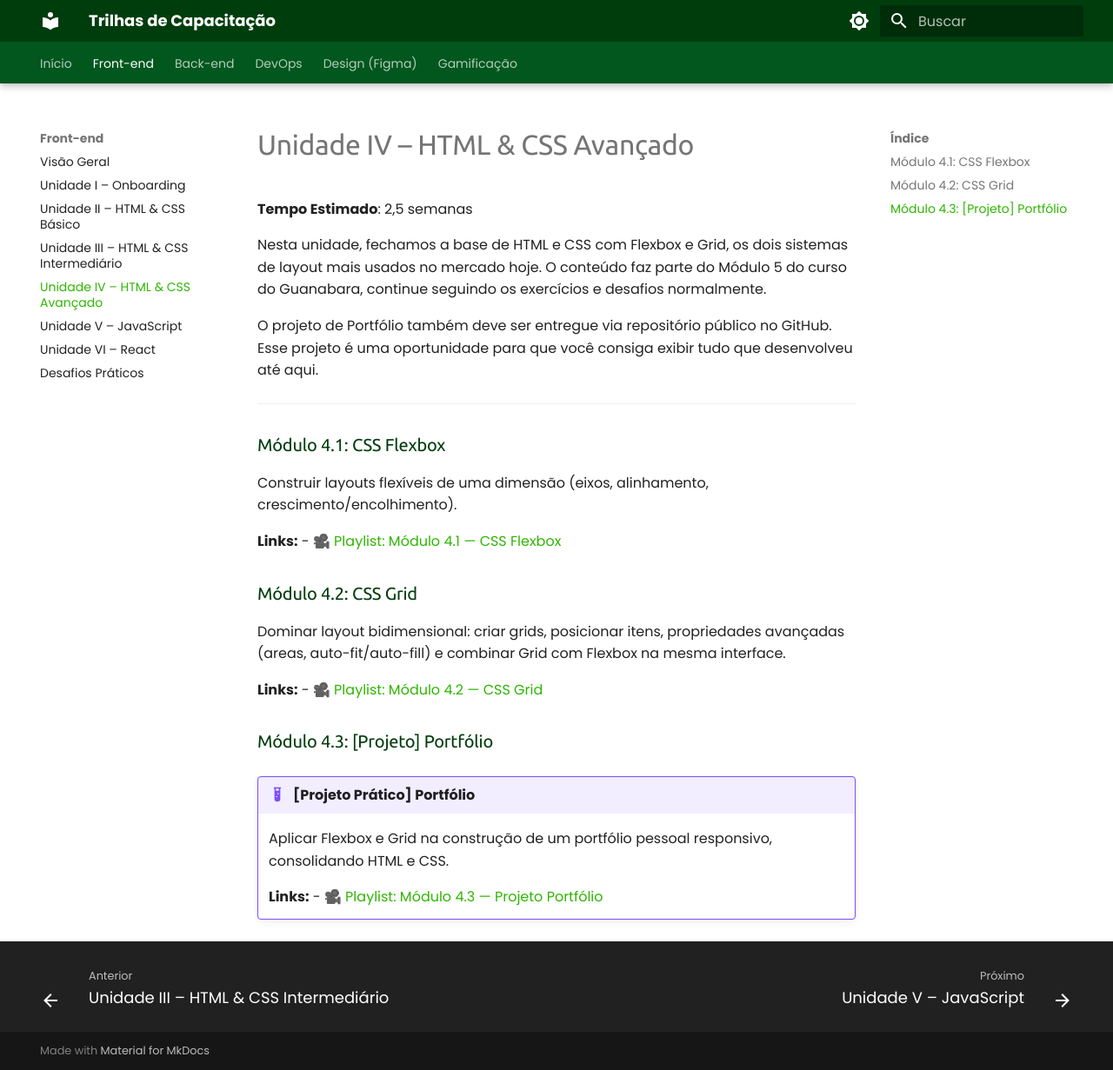
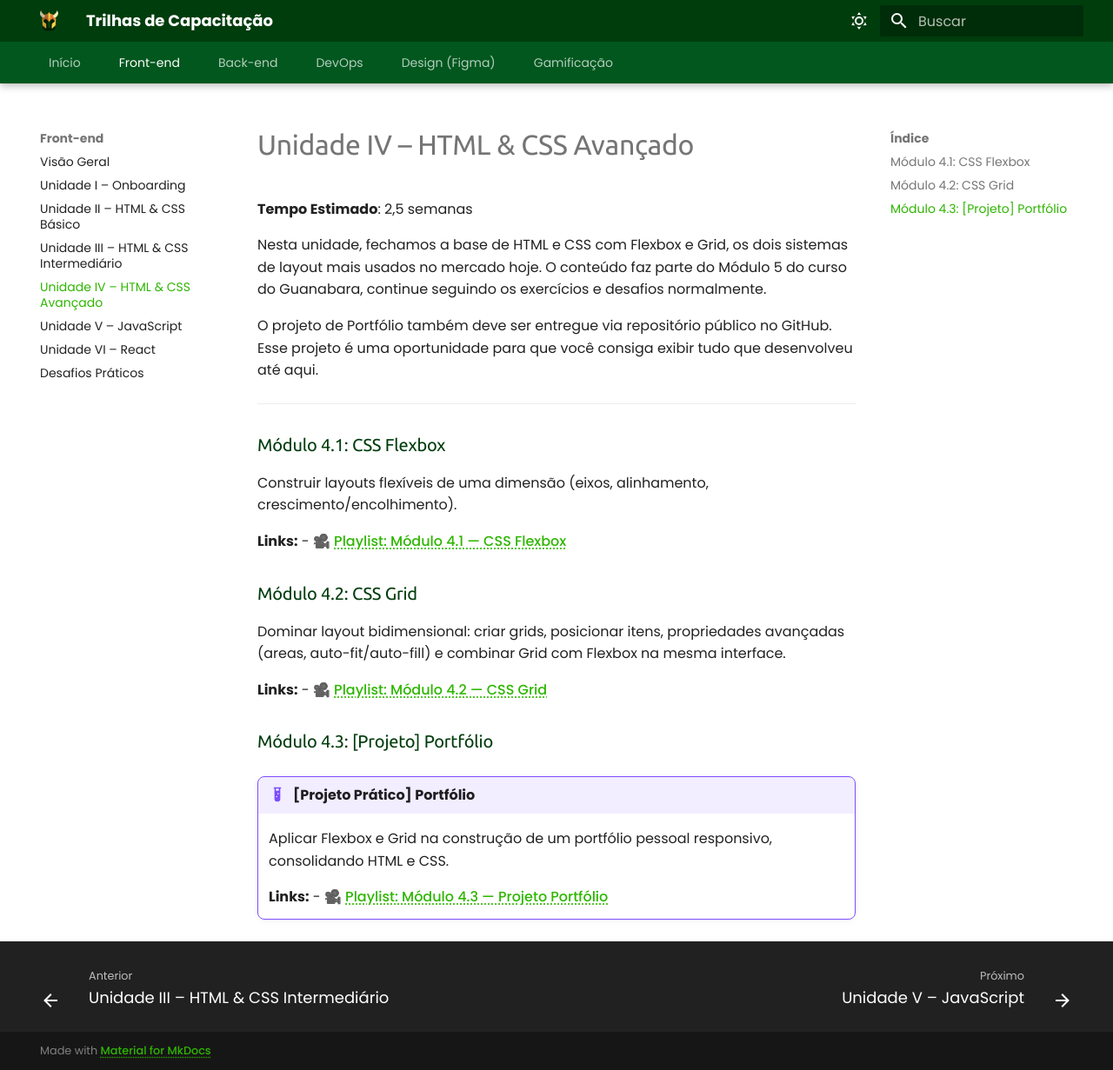
Before and after one commit to DiProjOrcestra/Trilhas-Orc-estra, an MkDocs documentation site: the page built from docs/trilha-frontend/unidade-4.md, in a window 1280 px wide and 1231 px high. Shown: the whole window at 87% size. Built offline with MkDocs 1.6.1 and Material for MkDocs 9.7.7, drawn with Linux system fonts in a browser that asks for light colours.

Commit message:
style: aplica refinamentos esteticos

```diff
--- a/docs/stylesheets/extra.css
+++ b/docs/stylesheets/extra.css
@@ -2,7 +2,7 @@
 @import url('https://fonts.googleapis.com/css2?family=Poppins:wght@300;400;500;600;700&family=Ubuntu:wght@400;500;700&display=swap');
 
 :root {
-  /* Cores Principais do Manual da Marca */
+  /* Cores Principais do Manual da Marca Orc'estra */
   --md-primary-fg-color:        #2EB600;
   --md-primary-fg-color--light:  #3FCC10;
   --md-primary-fg-color--dark:   #003D0D;
@@ -23,6 +23,12 @@
   --md-accent-fg-color:         #3FCC10;
 }
 
+/* Cor da Seleção de Texto da Marca Orc'estra */
+::selection {
+  background-color: rgba(46, 182, 0, 0.25) !important;
+  color: inherit;
+}
+
 /* Tipografia de Títulos */
 h1, h2, h3, h4, h5, h6 {
   font-family: 'Ubuntu', sans-serif !important;
@@ -36,20 +42,54 @@
   color: #FFFFFF;
 }
 
-/* Tamanho de Fonte das Caixas de Destaque idêntico aos parágrafos comuns */
+/* Links no Corpo do Texto */
+.md-typeset a:not(.md-button):not(.trilha-card) {
+  color: var(--md-primary-fg-color);
+  font-weight: 500;
+  text-decoration: underline dotted;
+  text-underline-offset: 3px;
+  transition: all 0.2s ease;
+}
+
+.md-typeset a:not(.md-button):not(.trilha-card):hover {
+  color: var(--md-primary-fg-color--light);
+  text-decoration: underline solid;
+}
+
+/* Caixas de Alerta (Admonitions) com Cantos Arredondados */
 .md-typeset .admonition,
 .md-typeset details {
+  border-radius: 8px !important;
+  overflow: hidden;
+  box-shadow: 0 2px 8px rgba(0, 0, 0, 0.04);
   font-size: inherit !important;
   line-height: 1.6;
 }
 
 .md-typeset .admonition-title,
 .md-typeset summary {
+  border-top-left-radius: 8px !important;
+  border-top-right-radius: 8px !important;
   font-size: inherit !important;
   font-weight: 700;
 }
 
-/* Grid de Cards da Página Inicial */
+/* Blocos de Código com Cantos Arredondados e Copiar Destaque */
+.md-typeset pre > code {
+  border-radius: 8px !important;
+}
+
+.md-typeset .highlight {
+  border-radius: 8px !important;
+  overflow: hidden;
+  box-shadow: 0 2px 8px rgba(0, 0, 0, 0.04);
+}
+
+.md-typeset .md-clipboard:hover {
+  color: var(--md-primary-fg-color--light) !important;
+}
+
+/* Grid de Cards */
 .trilhas-grid {
   display: grid;
   grid-template-columns: repeat(auto-fit, minmax(240px, 1fr));
@@ -97,6 +137,50 @@
   color: #94A3B8;
 }
 
+/* Estilo elegante para a chamada da setinha nos Cards */
+.trilha-card-link {
+  color: var(--md-primary-fg-color);
+  font-weight: 600;
+  font-size: 0.88rem;
+  margin-top: 0.5rem;
+  display: inline-block;
+  transition: transform 0.2s ease;
+}
+
+.trilha-card:hover .trilha-card-link {
+  transform: translateX(4px);
+  color: var(--md-primary-fg-color--light);
+}
+
+/* Estilo Elegante, Espaçado e Centralizado para Tabelas */
+.md-typeset table:not([class]) {
+  border-radius: 8px;
+  overflow: hidden;
+  box-shadow: 0 1px 3px rgba(0,0,0,0.05);
+  width: 100%;
+  margin: 1.5rem 0;
+}
+
+.md-typeset table:not([class]) th {
+  background-color: rgba(46, 182, 0, 0.08);
+  border-bottom: 2px solid var(--md-primary-fg-color);
+  font-family: 'Ubuntu', sans-serif;
+  font-weight: 700;
+  padding: 0.9rem 1.1rem;
+  vertical-align: middle;
+}
+
+.md-typeset table:not([class]) td {
+  padding: 0.9rem 1.1rem;
+  vertical-align: middle;
+  line-height: 1.6;
+}
+
+.md-typeset table:not([class]) th:first-child,
+.md-typeset table:not([class]) td:first-child {
+  text-align: center;
+}
+
 /* Estilo do Cabeçalho e Navegação */
 .md-header {
   background-color: #003D0D;
@@ -104,6 +188,29 @@
 
 .md-tabs {
   background-color: #01571E;
+}
+
+/* Delimitação Clara e Elegante das Abas do Topo (Opção A - Cápsula) */
+.md-tabs__item {
+  padding: 0.35rem 0;
+}
+
+.md-tabs__link {
+  padding: 0.4rem 0.9rem !important;
+  border-radius: 6px;
+  margin: 0 0.2rem;
+  transition: all 0.2s ease !important;
+}
+
+.md-tabs__link:hover {
+  background-color: rgba(255, 255, 255, 0.18) !important;
+  opacity: 1 !important;
+}
+
+.md-tabs__link--active {
+  background-color: rgba(46, 182, 0, 0.4) !important;
+  font-weight: 700 !important;
+  opacity: 1 !important;
 }
 
 /* Botões Primários */
--- a/mkdocs.yml
+++ b/mkdocs.yml
@@ -5,20 +5,22 @@
 theme:
   name: material
   language: pt-BR
+  logo: assets/logo.png
+  favicon: assets/logo.png
   palette:
     - media: "(prefers-color-scheme: light)"
       scheme: default
       primary: custom
       accent: custom
       toggle:
-        icon: material/brightness-7
+        icon: material/weather-sunny
         name: Alternar para modo escuro
     - media: "(prefers-color-scheme: dark)"
       scheme: slate
       primary: custom
       accent: custom
       toggle:
-        icon: material/brightness-4
+        icon: material/weather-night
         name: Alternar para modo claro
   features:
     - navigation.instant
```
Also changed, not shown: docs/index.md (+1 -1 lines), docs/assets/logo.png (added).
